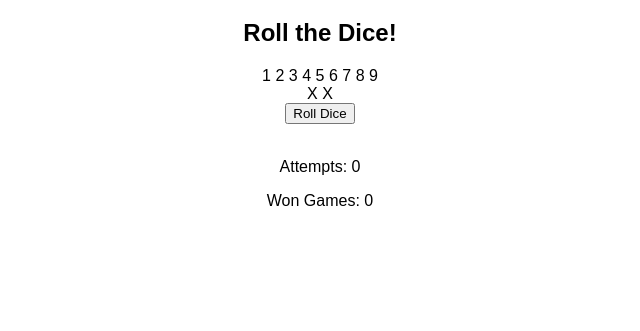
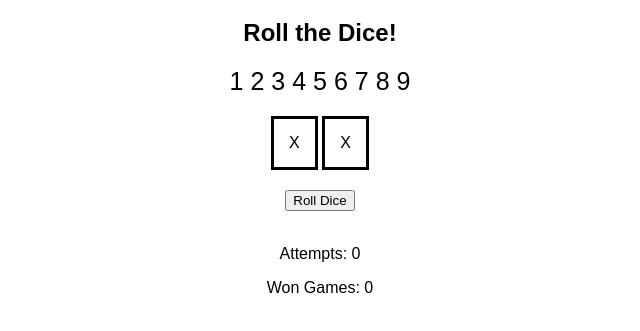
Before and after one commit to benhood212/ShutTheBox, a plain HTML site: page index.html in a window 1280 px wide. Shown: the part 61-392 px from the top of the page, without its empty margins (320-960 px from the left). Drawn offline with Linux system fonts and the light colour scheme.

Commit message:
css changes

```diff
--- a/css/style.css
+++ b/css/style.css
@@ -7,8 +7,19 @@
     display: inline-block;
 }
 
+#numbers{
+    font-size:25px;
+}
+
+
 .dice{
     display: inline-block;
+    border-style: solid;
+    border-color: black;
+    border-width: 3px;
+    padding: 15px;
+    margin-top: 20px;
+    margin-bottom: 20px;
 }
 
 #useTotal,#useSplit,#playAgain{
```
